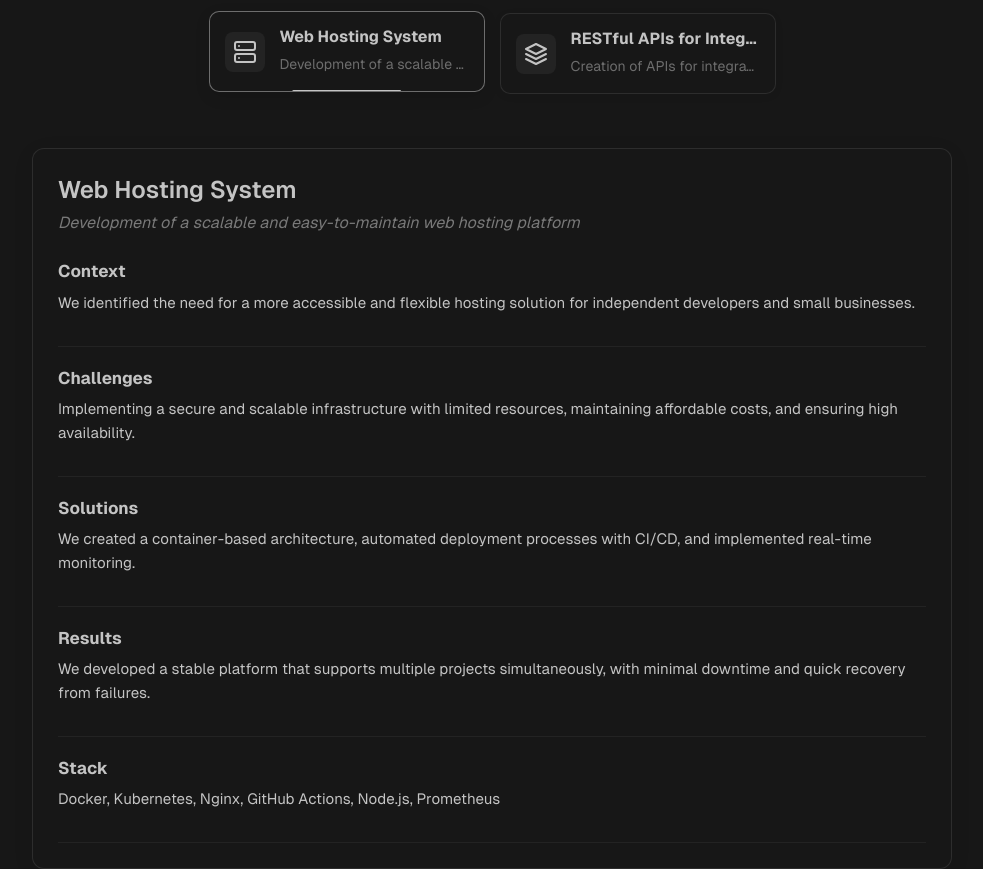
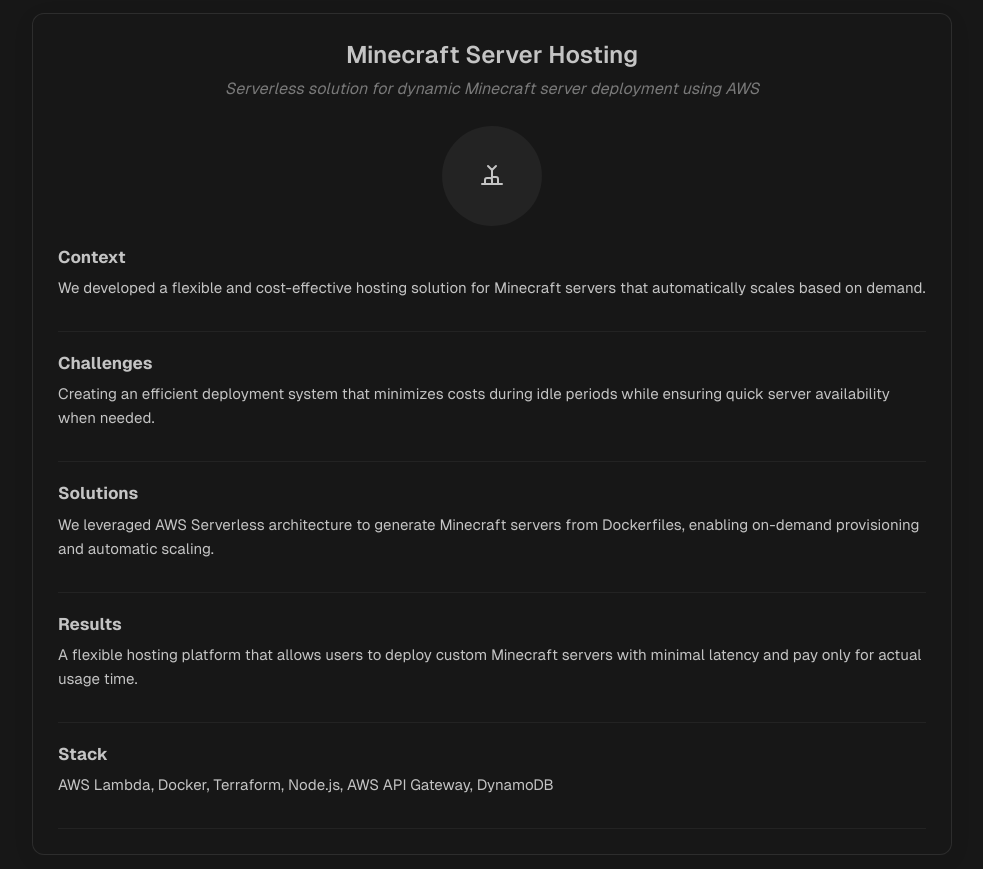
Before and after one commit to gcomartins/my-website, a Next.js app: page / in a window 1280 px wide. Shown: the part 3720-4589 px from the top of the page, without its empty margins (148-1131 px from the left). Built offline with nearby package versions, Linux system fonts and the light colour scheme.

Commit message:
Update Colaborative Projects

```diff
--- a/src/app/components/collaborative/collaborative.tsx
+++ b/src/app/components/collaborative/collaborative.tsx
@@ -10,12 +10,8 @@
 
 const Collaborative: React.FC<CollaborativeProps> = ({ theme, intl }) => {
     const [isMobile, setIsMobile] = useState(false);
-    const [activeProject, setActiveProject] = useState(0);
-    const [isAnimating, setIsAnimating] = useState(false);
 
     useEffect(() => {
-        console.log("Collaborative component mounted with ID:", document.getElementById('collaborative')?.id);
-
         const handleResize = () => {
             setIsMobile(window.innerWidth <= 768);
         };
@@ -28,33 +24,9 @@
         };
     }, []);
 
-    const handleProjectChange = (index: number) => {
-        if (index === activeProject) return;
-        setIsAnimating(true);
-        setActiveProject(index);
-        setTimeout(() => setIsAnimating(false), 300);
-    };
-
-    const myStyles = handleStyles(theme, isMobile, isAnimating);
+    const myStyles = handleStyles(theme, isMobile);
 
     const projects = [
-        {
-            title: intl.getCapivaraProject1Title(),
-            subtitle: intl.getCapivaraProject1Description(),
-            context: intl.getCapivaraProject1Context(),
-            challenges: intl.getCapivaraProject1Challenges(),
-            solutions: intl.getCapivaraProject1Solutions(),
-            results: intl.getCapivaraProject1Results(),
-            stack: intl.getCapivaraProject1Stack(),
-            icon: (
-                <svg xmlns="http://www.w3.org/2000/svg" viewBox="0 0 24 24" width="24" height="24" fill="none" stroke={theme.getForegroundColor()} strokeWidth="2" strokeLinecap="round" strokeLinejoin="round">
-                    <rect x="2" y="2" width="20" height="8" rx="2" ry="2"></rect>
-                    <rect x="2" y="14" width="20" height="8" rx="2" ry="2"></rect>
-                    <line x1="6" y1="6" x2="6.01" y2="6"></line>
-                    <line x1="6" y1="18" x2="6.01" y2="18"></line>
-                </svg>
-            )
-        },
         {
             title: intl.getCapivaraProject2Title(),
             subtitle: intl.getCapivaraProject2Description(),
@@ -65,9 +37,11 @@
             stack: intl.getCapivaraProject2Stack(),
             icon: (
                 <svg xmlns="http://www.w3.org/2000/svg" viewBox="0 0 24 24" width="24" height="24" fill="none" stroke={theme.getForegroundColor()} strokeWidth="2" strokeLinecap="round" strokeLinejoin="round">
-                    <path d="M12 2L2 7l10 5 10-5-10-5z"></path>
-                    <path d="M2 17l10 5 10-5"></path>
-                    <path d="M2 12l10 5 10-5"></path>
+                    <path d="M2 20h20"></path>
+                    <path d="M5 20v-4a2 2 0 0 1 2-2h3a2 2 0 0 1 2 2v4"></path>
+                    <path d="M12 13h4a2 2 0 0 1 2 2v5"></path>
+                    <path d="M8 2l4 4 4-4"></path>
+                    <path d="M12 6v8"></path>
                 </svg>
             )
         }
@@ -78,131 +52,88 @@
             <h2 style={myStyles.title} className="animate-fadeIn">{intl.getCollaborativeWorkLabel()}</h2>
             <p style={myStyles.description} className="animate-fadeIn fade-delay-1">{intl.getCollaborativeWorkDescription()}</p>
 
-            <div style={myStyles.projectTabs} className="animate-fadeIn fade-delay-1">
-                {projects.map((project, index) => (
-                    <div
-                        key={index}
-                        style={{
-                            ...myStyles.projectTab,
-                            ...(activeProject === index ? myStyles.activeTab : {})
-                        }}
-                        onClick={() => handleProjectChange(index)}
-                        className={activeProject === index ? "active-tab" : ""}
-                    >
-                        <div style={myStyles.tabIcon}>{project.icon}</div>
-                        <div style={myStyles.tabTextContainer}>
-                            <h3 style={myStyles.tabTitle}>
-                                {project.title.includes(' at ')
-                                    ? project.title.split(' at ')[0]
-                                    : project.title}
-                            </h3>
-                            {!isMobile && <p style={myStyles.tabSubtitle}>{project.subtitle}</p>}
-                        </div>
-                    </div>
-                ))}
-            </div>
+            <div style={myStyles.projectDetail} className="animate-fadeIn fade-delay-2">
+                <h3 style={myStyles.detailTitle}>{projects[0].title}</h3>
+                <p style={myStyles.detailSubtitle}>{projects[0].subtitle}</p>
 
-            <div style={myStyles.projectDetail} className={isAnimating ? "fade-out" : "fade-in"}>
-                <h3 style={myStyles.detailTitle}>{projects[activeProject].title}</h3>
-                <p style={myStyles.detailSubtitle}>{projects[activeProject].subtitle}</p>
+                <div style={myStyles.projectIconContainer}>
+                    <div style={myStyles.projectIcon}>{projects[0].icon}</div>
+                </div>
 
                 <div style={myStyles.detailSection}>
                     <div style={myStyles.detailItem}>
                         <h4 style={myStyles.detailItemTitle}>
-                            {projects[activeProject].context.includes(': ')
-                                ? projects[activeProject].context.split(': ')[0]
+                            {projects[0].context.includes(': ')
+                                ? projects[0].context.split(': ')[0]
                                 : 'Context'}
                         </h4>
                         <p style={myStyles.detailItemText}>
-                            {projects[activeProject].context.includes(': ')
-                                ? projects[activeProject].context.split(': ')[1]
-                                : projects[activeProject].context}
+                            {projects[0].context.includes(': ')
+                                ? projects[0].context.split(': ')[1]
+                                : projects[0].context}
                         </p>
                     </div>
 
                     <div style={myStyles.detailItem}>
                         <h4 style={myStyles.detailItemTitle}>
-                            {projects[activeProject].challenges.includes(': ')
-                                ? projects[activeProject].challenges.split(': ')[0]
+                            {projects[0].challenges.includes(': ')
+                                ? projects[0].challenges.split(': ')[0]
                                 : 'Challenges'}
                         </h4>
                         <p style={myStyles.detailItemText}>
-                            {projects[activeProject].challenges.includes(': ')
-                                ? projects[activeProject].challenges.split(': ')[1]
-                                : projects[activeProject].challenges}
+                            {projects[0].challenges.includes(': ')
+                                ? projects[0].challenges.split(': ')[1]
+                                : projects[0].challenges}
                         </p>
                     </div>
 
                     <div style={myStyles.detailItem}>
                         <h4 style={myStyles.detailItemTitle}>
-                            {projects[activeProject].solutions.includes(': ')
-                                ? projects[activeProject].solutions.split(': ')[0]
+                            {projects[0].solutions.includes(': ')
+                                ? projects[0].solutions.split(': ')[0]
                                 : 'Solutions'}
                         </h4>
                         <p style={myStyles.detailItemText}>
-                            {projects[activeProject].solutions.includes(': ')
-                                ? projects[activeProject].solutions.split(': ')[1]
-                                : projects[activeProject].solutions}
+                            {projects[0].solutions.includes(': ')
+                                ? projects[0].solutions.split(': ')[1]
+                                : projects[0].solutions}
                         </p>
                     </div>
 
                     <div style={myStyles.detailItem}>
                         <h4 style={myStyles.detailItemTitle}>
-                            {projects[activeProject].results.includes(': ')
-                                ? projects[activeProject].results.split(': ')[0]
+                            {projects[0].results.includes(': ')
+                                ? projects[0].results.split(': ')[0]
                                 : 'Results'}
                         </h4>
                         <p style={myStyles.detailItemText}>
-                            {projects[activeProject].results.includes(': ')
-                                ? projects[activeProject].results.split(': ')[1]
-                                : projects[activeProject].results}
+                            {projects[0].results.includes(': ')
+                                ? projects[0].results.split(': ')[1]
+                                : projects[0].results}
                         </p>
                     </div>
 
                     <div style={myStyles.detailItem}>
                         <h4 style={myStyles.detailItemTitle}>
-                            {projects[activeProject].stack.includes(': ')
-                                ? projects[activeProject].stack.split(': ')[0]
+                            {projects[0].stack.includes(': ')
+                                ? projects[0].stack.split(': ')[0]
                                 : 'Tech Stack'}
                         </h4>
                         <p style={myStyles.detailItemText}>
-                            {projects[activeProject].stack.includes(': ')
-                                ? projects[activeProject].stack.split(': ')[1]
-                                : projects[activeProject].stack}
+                            {projects[0].stack.includes(': ')
+                                ? projects[0].stack.split(': ')[1]
+                                : projects[0].stack}
                         </p>
                     </div>
                 </div>
             </div>
 
-            <style jsx>{`
-                .fade-in {
-                    opacity: 1;
-                    transition: opacity 0.3s ease;
-                }
-                .fade-out {
-                    opacity: 0;
-                    transition: opacity 0.3s ease;
-                }
-                .active-tab {
-                    position: relative;
-                }
-                .active-tab:after {
-                    content: '';
-                    position: absolute;
-                    bottom: -2px;
-                    left: 50%;
-                    transform: translateX(-50%);
-                    width: 40%;
-                    height: 3px;
-                    background-color: ${theme.getForegroundColor()};
-                    border-radius: 3px;
-                }
-            `}</style>
+            <style jsx>{``}</style>
         </div>
     );
 };
 
-const handleStyles = (theme: ThemeVariation, isMobile: boolean, isAnimating: boolean): Record<string, CSSProperties> => {
+const handleStyles = (theme: ThemeVariation, isMobile: boolean): Record<string, CSSProperties> => {
     return {
         container: {
             paddingLeft: isMobile ? "20px" : "40px",
@@ -232,90 +163,27 @@
             margin: '0 auto 30px',
             fontSize: isMobile ? '14px' : '16px',
         },
-        projectTabs: {
-            display: 'flex',
-            flexDirection: isMobile ? 'column' : 'row',
-            gap: '15px',
-            marginBottom: '30px',
-            justifyContent: 'center',
-            flexWrap: isMobile ? 'nowrap' : 'wrap',
-        },
-        projectTab: {
-            backgroundColor: theme.getBackgroundColor(),
-            borderRadius: '10px',
-            padding: '15px',
-            display: 'flex',
-            alignItems: 'center',
-            gap: '15px',
-            cursor: 'pointer',
-            border: `1px solid ${theme.getForegroundColor()}20`,
-            transition: 'all 0.3s ease',
-            boxShadow: '0 2px 10px rgba(0, 0, 0, 0.05)',
-            flexBasis: isMobile ? 'auto' : '30%',
-            flexGrow: isMobile ? 0 : 0,
-            position: 'relative',
-            overflow: 'hidden',
-        },
-        activeTab: {
-            borderColor: `${theme.getForegroundColor()}80`,
-            boxShadow: '0 5px 15px rgba(0, 0, 0, 0.1)',
-            transform: 'translateY(-2px)',
-            backgroundColor: `${theme.getBackgroundColor()}`,
-        },
-        tabIcon: {
-            width: '40px',
-            height: '40px',
-            borderRadius: '8px',
-            backgroundColor: `${theme.getForegroundColor()}10`,
-            display: 'flex',
-            justifyContent: 'center',
-            alignItems: 'center',
-            flexShrink: 0,
-            transition: 'all 0.3s ease',
-        },
-        tabTextContainer: {
-            display: 'flex',
-            flexDirection: 'column',
-            gap: '5px',
-            overflow: 'hidden',
-            flexGrow: 1,
-        },
-        tabTitle: {
-            color: theme.getForegroundColor(),
-            fontSize: '16px',
-            margin: 0,
-            whiteSpace: 'nowrap',
-            overflow: 'hidden',
-            textOverflow: 'ellipsis',
-            fontWeight: 'bold',
-        },
-        tabSubtitle: {
-            color: `${theme.getForegroundColor()}80`,
-            fontSize: '14px',
-            margin: 0,
-            whiteSpace: 'nowrap',
-            overflow: 'hidden',
-            textOverflow: 'ellipsis',
-        },
         projectDetail: {
             backgroundColor: theme.getBackgroundColor(),
             borderRadius: '12px',
             padding: '25px',
             border: `1px solid ${theme.getForegroundColor()}20`,
             boxShadow: '0 5px 25px rgba(0, 0, 0, 0.05)',
-            opacity: isAnimating ? 0 : 1,
+            opacity: 1,
             transition: 'opacity 0.3s ease',
         },
         detailTitle: {
             color: theme.getForegroundColor(),
             fontSize: isMobile ? '20px' : '24px',
             marginBottom: '5px',
+            textAlign: 'center',
         },
         detailSubtitle: {
             color: `${theme.getForegroundColor()}90`,
             fontSize: '16px',
             marginBottom: '25px',
             fontStyle: 'italic',
+            textAlign: 'center',
         },
         detailSection: {
             display: 'flex',
@@ -337,6 +205,21 @@
             color: theme.getForegroundColor(),
             fontSize: '15px',
             lineHeight: '1.6',
+        },
+        projectIconContainer: {
+            display: 'flex',
+            justifyContent: 'center',
+            marginBottom: '20px',
+        },
+        projectIcon: {
+            width: '100px',
+            height: '100px',
+            borderRadius: '50%',
+            backgroundColor: `${theme.getForegroundColor()}10`,
+            display: 'flex',
+            justifyContent: 'center',
+            alignItems: 'center',
+            padding: '10px',
         }
     }
 };
--- a/src/app/intl/languages/en.ts
+++ b/src/app/intl/languages/en.ts
@@ -262,30 +262,58 @@
     }
 
     getCapivaraProject2Title(): string {
+        return "Minecraft Server Hosting"
+    }
+
+    getCapivaraProject2Description(): string {
+        return "Serverless solution for dynamic Minecraft server deployment using AWS"
+    }
+
+    getCapivaraProject2Context(): string {
+        return "Context: We developed a flexible and cost-effective hosting solution for Minecraft servers that automatically scales based on demand."
+    }
+
+    getCapivaraProject2Challenges(): string {
+        return "Challenges: Creating an efficient deployment system that minimizes costs during idle periods while ensuring quick server availability when needed."
+    }
+
+    getCapivaraProject2Solutions(): string {
+        return "Solutions: We leveraged AWS Serverless architecture to generate Minecraft servers from Dockerfiles, enabling on-demand provisioning and automatic scaling."
+    }
+
+    getCapivaraProject2Results(): string {
+        return "Results: A flexible hosting platform that allows users to deploy custom Minecraft servers with minimal latency and pay only for actual usage time."
+    }
+
+    getCapivaraProject2Stack(): string {
+        return "Stack: AWS Lambda, Docker, Terraform, Node.js, AWS API Gateway, DynamoDB"
+    }
+
+    getCapivaraProject3Title(): string {
         return "RESTful APIs for Integrations"
     }
 
-    getCapivaraProject2Description(): string {
+    getCapivaraProject3Description(): string {
         return "Creation of APIs for integration between client systems and our infrastructure"
     }
 
-    getCapivaraProject2Context(): string {
+    getCapivaraProject3Context(): string {
         return "Context: Our clients needed ways to integrate their systems with our infrastructure programmatically and securely."
     }
 
-    getCapivaraProject2Challenges(): string {
+    getCapivaraProject3Challenges(): string {
         return "Challenges: Developing flexible, well-documented, secure APIs with adequate performance for different use cases."
     }
 
-    getCapivaraProject2Solutions(): string {
+    getCapivaraProject3Solutions(): string {
         return "Solutions: We implemented a microservices architecture with JWT authentication, automatic documentation with Swagger, and rate limiting for protection against abuse."
     }
 
-    getCapivaraProject2Results(): string {
+    getCapivaraProject3Results(): string {
         return "Results: The APIs allowed clients to automate deployment, monitoring, and resource management processes, reducing manual interventions and improving system reliability."
     }
 
-    getCapivaraProject2Stack(): string {
+    getCapivaraProject3Stack(): string {
         return "Stack: Node.js, Express, MongoDB, JWT, Swagger, Redis"
     }
 
--- a/src/app/intl/languages/pt.ts
+++ b/src/app/intl/languages/pt.ts
@@ -262,30 +262,58 @@
     }
 
     getCapivaraProject2Title(): string {
+        return "Hospedagem de Servidores de Minecraft"
+    }
+
+    getCapivaraProject2Description(): string {
+        return "Solução Serverless para implantação dinâmica de servidores Minecraft usando AWS"
+    }
+
+    getCapivaraProject2Context(): string {
+        return "Contexto: Desenvolvemos uma solução de hospedagem flexível e econômica para servidores Minecraft que escala automaticamente com base na demanda."
+    }
+
+    getCapivaraProject2Challenges(): string {
+        return "Desafios: Criar um sistema de implantação eficiente que minimize custos durante períodos ociosos enquanto garante disponibilidade rápida dos servidores quando necessário."
+    }
+
+    getCapivaraProject2Solutions(): string {
+        return "Soluções: Utilizamos a arquitetura Serverless da AWS para gerar servidores Minecraft a partir de Dockerfiles, permitindo provisionamento sob demanda e escalonamento automático."
+    }
+
+    getCapivaraProject2Results(): string {
+        return "Resultados: Uma plataforma de hospedagem flexível que permite aos usuários implantar servidores Minecraft personalizados com latência mínima e pagar apenas pelo tempo de uso real."
+    }
+
+    getCapivaraProject2Stack(): string {
+        return "Stack: AWS Lambda, Docker, Terraform, Node.js, AWS API Gateway, DynamoDB"
+    }
+
+    getCapivaraProject3Title(): string {
         return "APIs RESTful para Integrações"
     }
 
-    getCapivaraProject2Description(): string {
+    getCapivaraProject3Description(): string {
         return "Criação de APIs para integração entre sistemas de clientes e nossa infraestrutura"
     }
 
-    getCapivaraProject2Context(): string {
+    getCapivaraProject3Context(): string {
         return "Contexto: Nossos clientes precisavam de formas de integrar seus sistemas com nossa infraestrutura de forma programática e segura."
     }
 
-    getCapivaraProject2Challenges(): string {
+    getCapivaraProject3Challenges(): string {
         return "Desafios: Desenvolver APIs flexíveis, bem documentadas, seguras e com desempenho adequado para diferentes casos de uso."
     }
 
-    getCapivaraProject2Solutions(): string {
+    getCapivaraProject3Solutions(): string {
         return "Soluções: Implementamos uma arquitetura de microserviços com autenticação JWT, documentação automática com Swagger e rate limiting para proteção contra abusos."
     }
 
-    getCapivaraProject2Results(): string {
+    getCapivaraProject3Results(): string {
         return "Resultados: As APIs permitiram que clientes automatizassem processos de deploy, monitoramento e gestão de recursos, reduzindo intervenções manuais e melhorando a confiabilidade dos sistemas."
     }
 
-    getCapivaraProject2Stack(): string {
+    getCapivaraProject3Stack(): string {
         return "Stack: Node.js, Express, MongoDB, JWT, Swagger, Redis"
     }
 
```
Also changed, not shown: src/app/intl/language.ts (+8 -0 lines).
